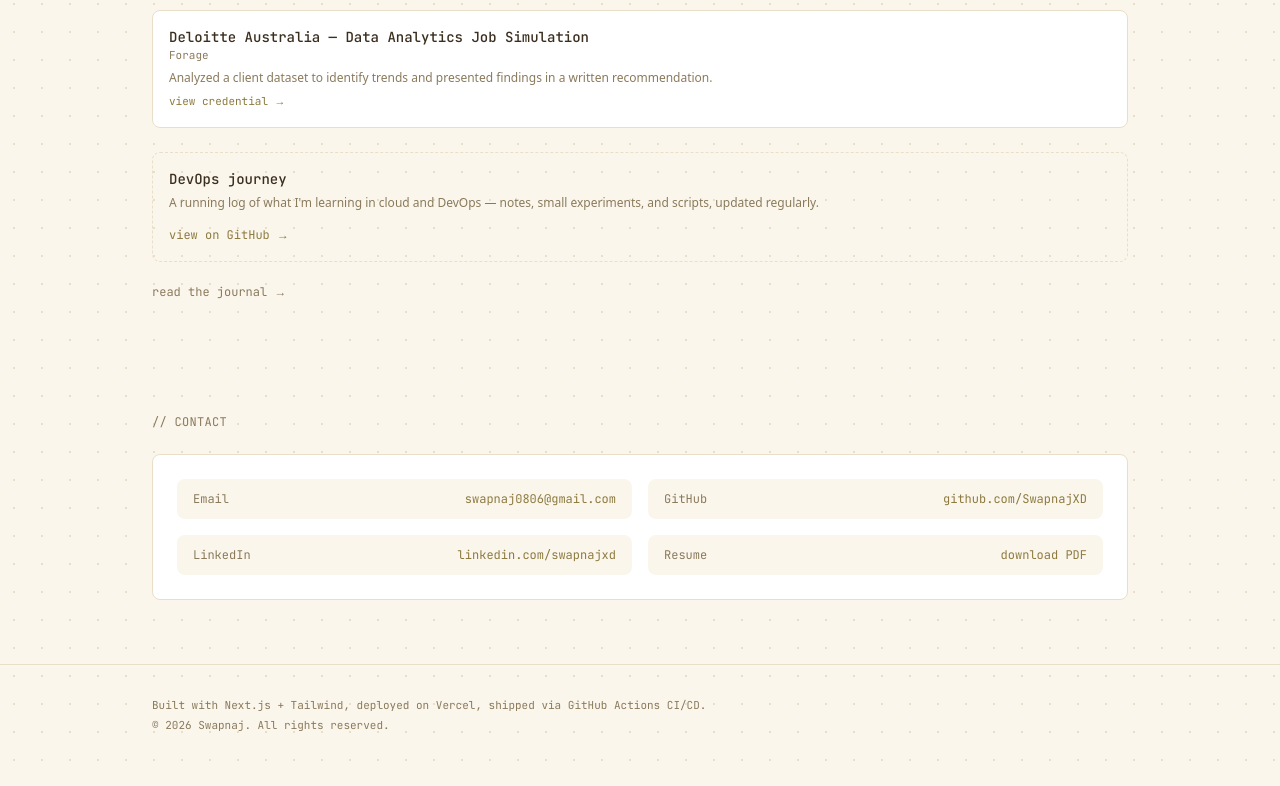
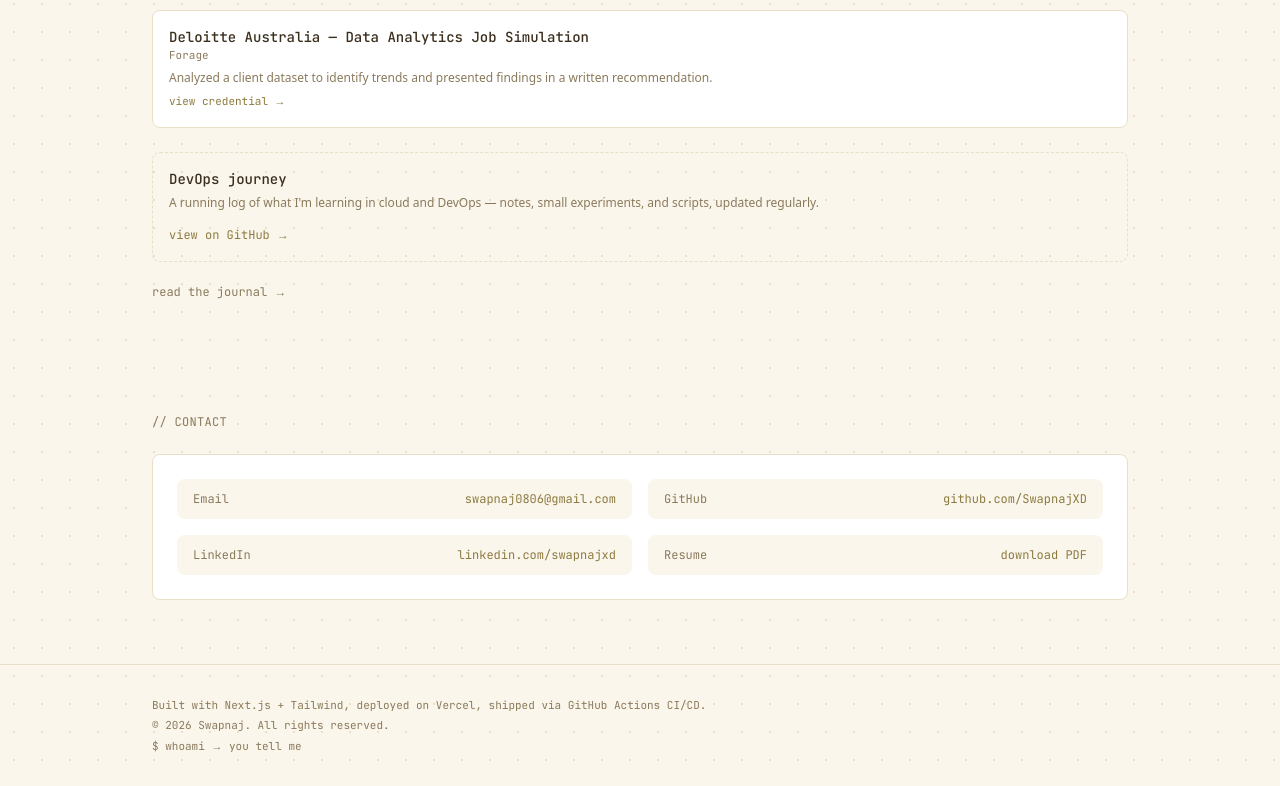
Before and after one commit to SwapnajXD/Portfolio, a Next.js app: page / in a window 1280 px wide. Shown: the part 2418-3204 px from the top of the page. Built offline with nearby package versions, Linux system fonts and the light colour scheme.

Commit message:
who hint

```diff
--- a/src/components/EasterEggs.tsx
+++ b/src/components/EasterEggs.tsx
@@ -33,7 +33,7 @@ export default function EasterEggs() {
       "color:#3B82F6;font-family:monospace;font-size:12px;"
     );
     console.log(
-      "%c(psst — try the konami code)",
+      "%c(psst — try the konami code. or visit /whoami)",
       "color:#9A9DA3;font-family:monospace;font-size:11px;font-style:italic;"
     );
   }, []);
--- a/src/components/Footer.tsx
+++ b/src/components/Footer.tsx
@@ -1,3 +1,5 @@
+import Link from "next/link";
+
 export default function Footer() {
   return (
     <footer className="border-t border-border">
@@ -7,6 +9,12 @@ export default function Footer() {
           GitHub Actions CI/CD.
         </p>
         <p className="mt-1">© {new Date().getFullYear()} Swapnaj. All rights reserved.</p>
+        <p className="mt-1">
+          $ whoami{" "}
+          <Link href="/whoami" className="hover:text-accent hover:underline">
+            → you tell me
+          </Link>
+        </p>
       </div>
     </footer>
   );
```
